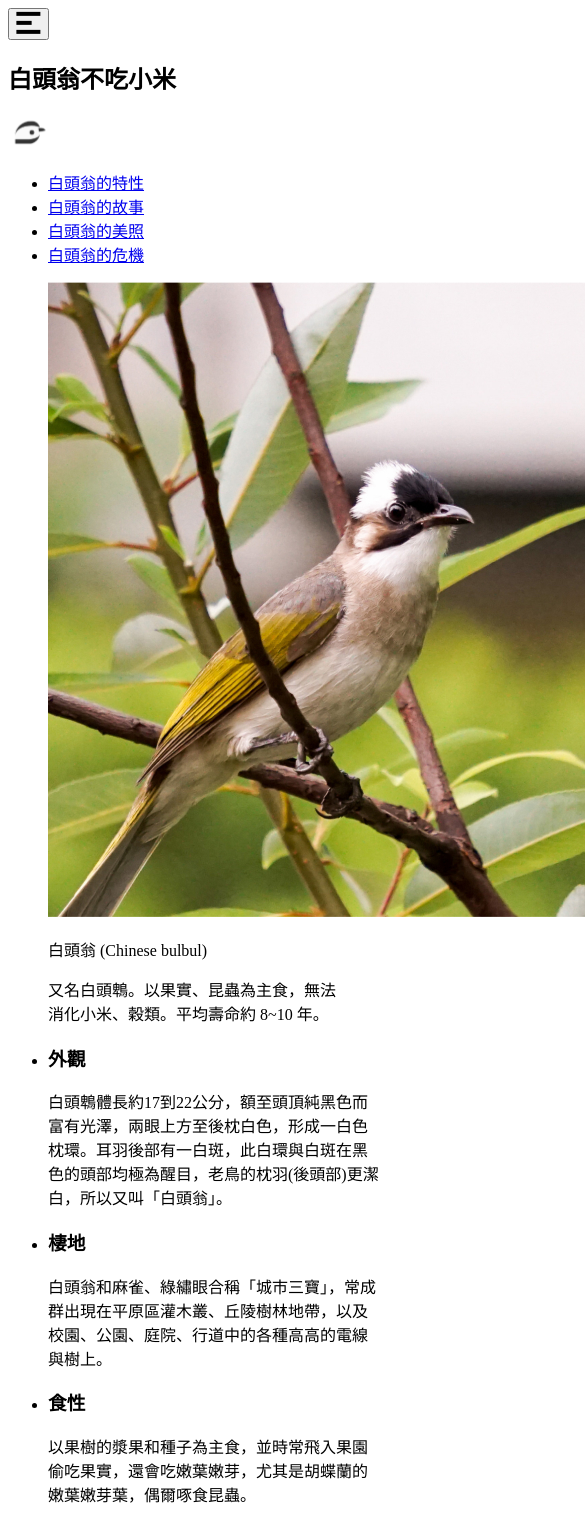
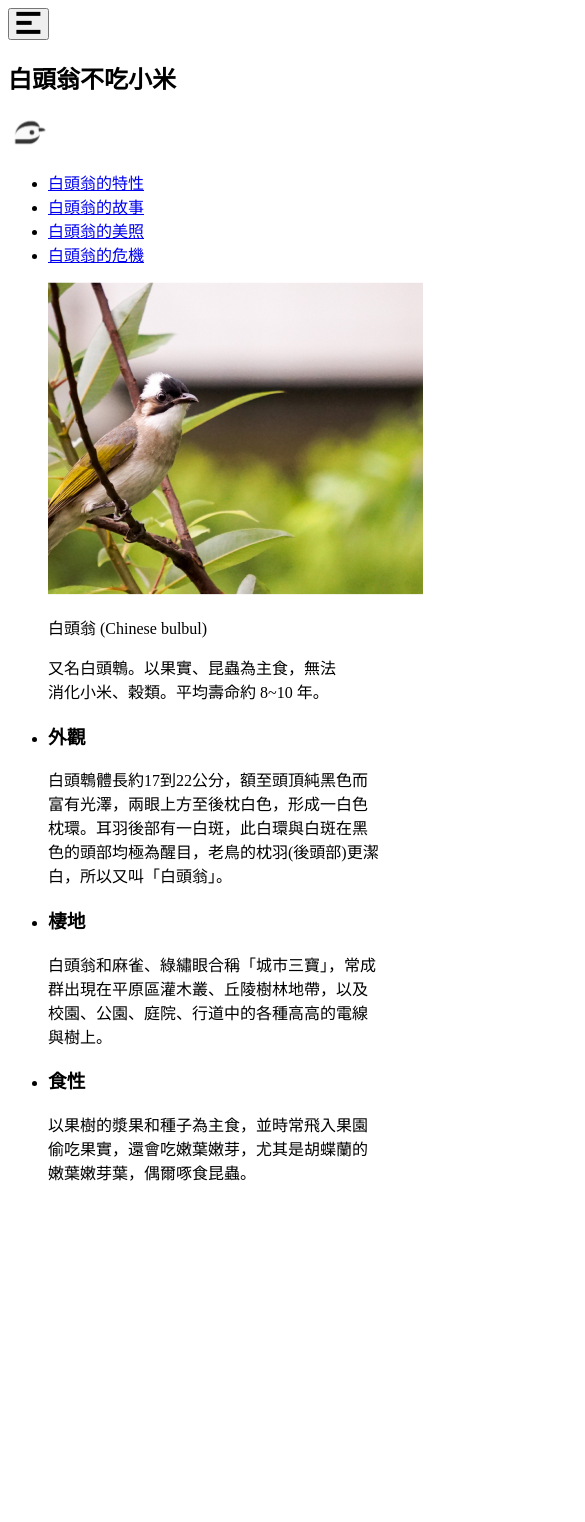
Before and after one commit to nepikn/chinese-bulbul, a React (Vite) app: page / in a window 390 px wide. Shown: the top 1522 px of the page, 585 px wide, since content can reach past the window. After the commit the page ends 1200 px from the top, so only its background shows below. Built offline with nearby package versions, Linux system fonts and the light colour scheme.

Commit message:
lg layout

```diff
--- a/src/components/App.tsx
+++ b/src/components/App.tsx
@@ -4,13 +4,13 @@ import Traits from './Traits';
 
 function App() {
   return (
-    <div className="font-sans text-[16px]">
-      <Nav />
-      <main>
+    <div className="font-sans lg:flex">
+      <nav className="flex-shrink-0">
+        <Nav />
+      </nav>
+      <main className="flex-grow">
         <Banner />
-        <section className="bg-background">
-          <Traits />
-        </section>
+        <Traits />
       </main>
     </div>
   );
--- a/src/components/Banner.tsx
+++ b/src/components/Banner.tsx
@@ -1,15 +1,19 @@
-import banner1440 from '/src/assets/banner-1440.jpg'
-import banner375 from '/src/assets/banner-375.jpg'
+import banner1440 from '/src/assets/banner-1440.jpg';
+import banner375 from '/src/assets/banner-375.jpg';
 
 export default function Banner() {
   return (
-    <figure className="relative grid h-[311.4px] w-full items-end">
-      <picture className="absolute -z-10">
-        <source srcSet={banner375} media="(max-width: 376px)" />
-        <img src={banner1440} alt="白頭翁 (Chinese bulbul)" />
+    <figure className="relative grid h-[311.4px] w-full items-end lg:min-h-[634.21px]">
+      <picture className="absolute top-0 -z-10 h-full w-full justify-stretch">
+        <source srcSet={banner375} media="(max-width: 1025px)" />
+        <img
+          src={banner1440}
+          alt="白頭翁 (Chinese bulbul)"
+          className="h-full w-full object-cover"
+        />
       </picture>
       <figcaption className="grid justify-items-end text-white">
-        <p className="w-[285.28px] text-end text-5xl font-bold">
+        <p className="w-[285.28px] text-end text-5xl font-bold lg:w-auto">
           白頭翁 (Chinese bulbul)
         </p>
         <p className="text-center text-lg">
@@ -18,5 +22,5 @@ export default function Banner() {
         </p>
       </figcaption>
     </figure>
-  )
+  );
 }
--- a/src/components/Icons.tsx
+++ b/src/components/Icons.tsx
@@ -40,6 +40,7 @@ export default {
       viewBox="0 0 39 35"
       fill="none"
       xmlns="http://www.w3.org/2000/svg"
+      className="h-full w-full"
     >
       <rect
         x="0.778931"
@@ -94,5 +95,5 @@ export default {
         strokeWidth="4"
       />
     </svg>
-  )
-}
+  ),
+};
--- a/src/components/Nav.tsx
+++ b/src/components/Nav.tsx
@@ -30,24 +30,27 @@ export default function Nav() {
   });
 
   return (
-    <nav className="grid">
-      <div className="flex h-[87.74px] items-center justify-between">
-        <button onClick={() => setCollapsed(!collapsed)}>
+    <div className="text-center lg:min-w-[345px]">
+      <div className="relative flex h-[87.74px] items-center justify-between">
+        <button onClick={() => setCollapsed(!collapsed)} className="lg:hidden">
           <Icon />
         </button>
-        <h1 className="text-xl font-bold">白頭翁不吃小米</h1>
-        <div>
+        <h1 className="flex-grow text-xl font-bold">白頭翁不吃小米</h1>
+        <a
+          href="/"
+          className="aspect-square lg:absolute lg:left-full lg:w-[97.56px] lg:-translate-x-1/2"
+        >
           <Icons.logo />
-        </div>
+        </a>
       </div>
       <ul
         className={clsx(
           'grid justify-center gap-[22px] text-lg',
-          collapsed && 'hidden',
+          collapsed && 'hidden lg:block',
         )}
       >
         {links}
       </ul>
-    </nav>
+    </div>
   );
 }
--- a/src/components/Traits.tsx
+++ b/src/components/Traits.tsx
@@ -13,16 +13,22 @@ export default function Traits() {
       '以果樹的漿果和種子為主食，並時常飛入果園偷吃果實，還會吃嫩葉嫩芽，尤其是胡蝶蘭的嫩葉嫩芽葉，偶爾啄食昆蟲。',
     ],
   ].map(([trait, description]) => (
-    <li key={trait} className="flex justify-evenly">
+    <li key={trait} className="flex justify-between">
       <div className="">
         <h3 className="relative w-[1em] text-4xl font-bold">
           {trait}
           <div className="border-decor/60 absolute left-full top-full aspect-square w-[25px] -translate-x-1/2 -translate-y-1/2 rounded-full border-8" />
         </h3>
       </div>
-      <p className="w-[223.4px]">{description}</p>
+      <p className="w-[223.4px] lg:w-auto">{description}</p>
     </li>
   ));
 
-  return <ul className="grid h-[641.78px] gap-[51px]">{traitItems}</ul>;
+  return (
+    <section className="bg-background grid min-h-[641.78px] justify-center lg:min-h-[367.15px]">
+      <ul className="grid w-[302.24px] gap-[51px] lg:w-auto lg:grid-flow-col lg:gap-[79px]">
+        {traitItems}
+      </ul>
+    </section>
+  );
 }
```
